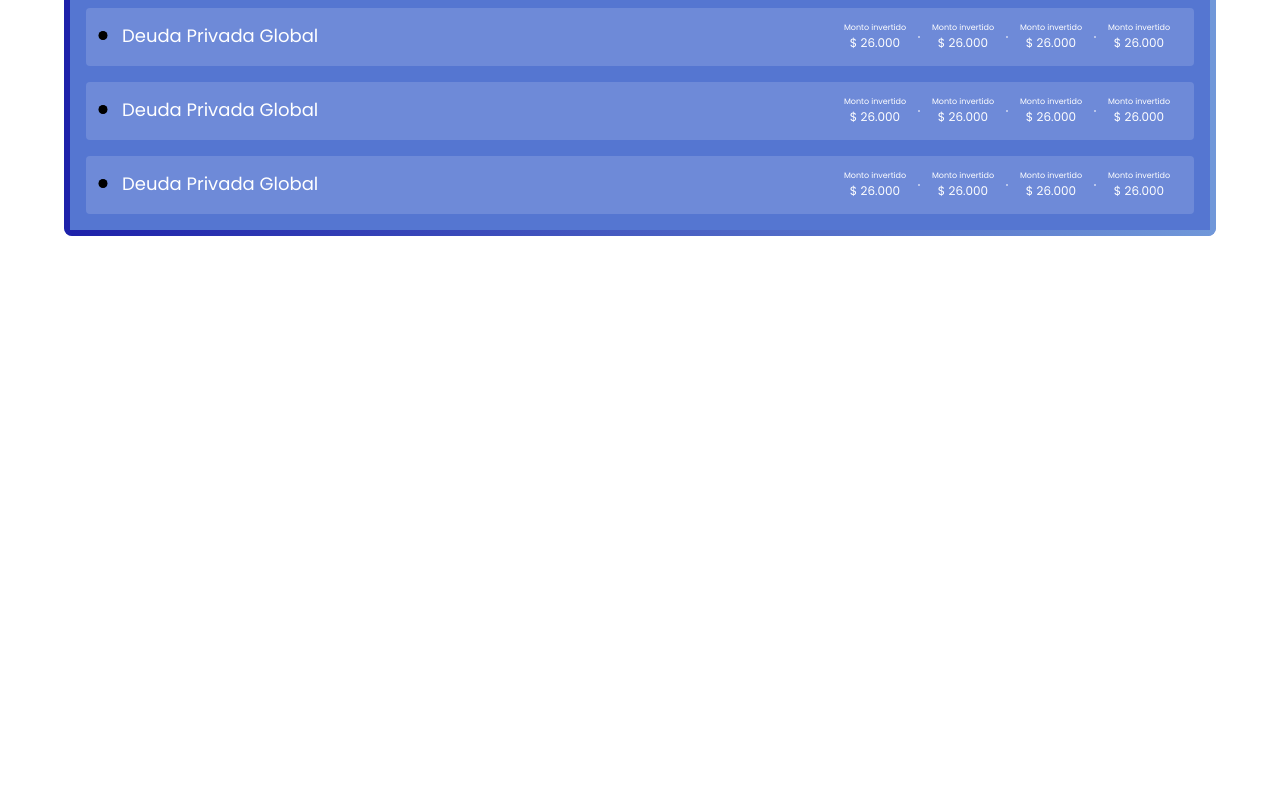
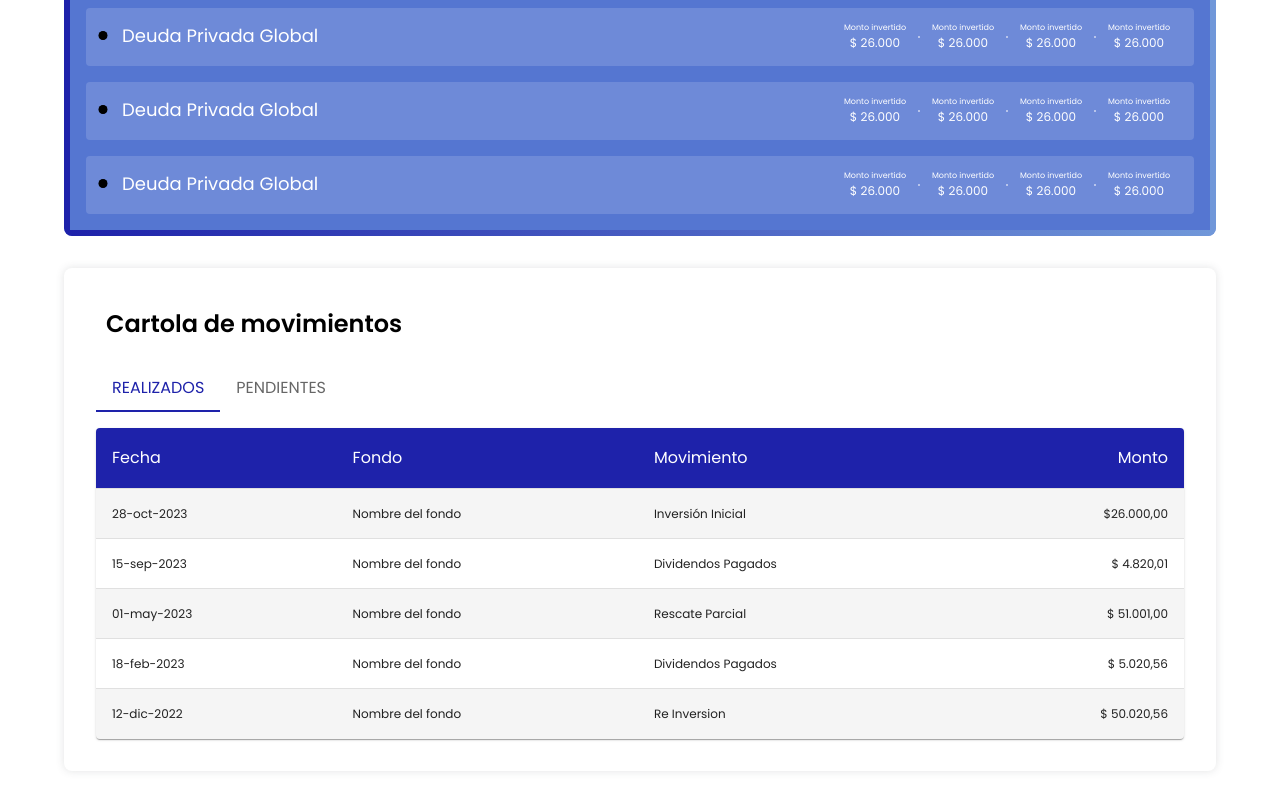
Before and after one commit to PandaDesigner/xcala-mui, a React (Vite) app: page / in a window 1280 px wide. Shown: the part 1538-2338 px from the top of the page. Before the commit the page ends 1838 px from the top, so only its background shows below. Built offline with nearby package versions, Linux system fonts and the light colour scheme; a web font is replaced by a local one.

Commit message:
fin section detalle de inversion

```diff
--- a/src/components/InvertedPortfolioView/components/BodyInvertedPortfolio.jsx
+++ b/src/components/InvertedPortfolioView/components/BodyInvertedPortfolio.jsx
@@ -1,5 +1,7 @@
-import {Divider, Stack, Typography, styled} from '@mui/material'
+import {Box, Divider, Stack, Tab, Tabs, Typography, styled} from '@mui/material'
 import {ItemDescription} from './itemDescription'
+import {TabletInverted} from './TabletInverted'
+import {useState} from 'react'
 
 const SectionGeneralCondit = styled(Stack)({
   position: 'relative',
@@ -250,7 +252,70 @@ const SectionDistribucion = styled(Stack)({
   width: '100%',
 })
 
+const ContentTitleTable = styled(Stack)({
+  display: 'flex',
+  position: 'relative',
+  isolation: 'isolate',
+  flexDirection: 'row',
+  justifyContent: 'flex-start',
+  alignItems: 'center',
+  padding: '10px',
+  boxSizing: 'border-box',
+  alignSelf: 'stretch',
+  margin: '0px',
+})
+const TitleTableName = styled(Typography)({
+  textAlign: 'center',
+  whiteSpace: 'pre-wrap',
+  fontSynthesis: 'none',
+  color: 'rgba(0, 0, 0, 1)',
+  fontStyle: 'normal',
+  fontFamily: 'Poppins',
+  fontWeight: '600',
+  fontSize: '24px',
+  letterSpacing: '0px',
+  textDecoration: 'none',
+  textTransform: 'none',
+  margin: '0px',
+})
+
+/**Tabs Component */
+/*
+const CustomTabPanel = (props) => {
+  const {children, value, index, ...other} = props
+  return (
+    <Box
+      role='tabpanel'
+      hidden={value !== index}
+      id={`simple-tabpanel-${index}`}
+      aria-labelledby={`simple-tab-${index}`}
+      {...other}
+    >
+      {value === index && <Box sx={{p: 3}}>{children}</Box>}
+    </Box>
+  )
+}
+
+CustomTabPanel.propTypes = {
+  children: PropTypes.node,
+  index: PropTypes.number.isRequired,
+  value: PropTypes.number.isRequired,
+}
+
+const a11yProps = (index) => {
+  return {
+    id: `simple-tab-${index}`,
+    'aria-controls': `simple-tabpanel-${index}`,
+  }
+}
+*/
 export const BodyInvertedPortfolio = () => {
+  const [value, setValue] = useState(0)
+
+  const handleChange = (event, newValue) => {
+    setValue(newValue)
+  }
+
   return (
     <Stack
       sx={{
@@ -357,6 +422,37 @@ export const BodyInvertedPortfolio = () => {
           </SectionDistribucion>
         </DistributionValue>
       </Stack>
+      <Stack
+        sx={{
+          backgroundColor: 'rgba(255, 255, 255, 1)',
+          borderRadius: '8px',
+          display: 'flex',
+          position: 'relative',
+          isolation: 'isolate',
+          flexDirection: 'column',
+          justifyContent: 'flex-start',
+          alignItems: 'flex-start',
+          padding: '32px',
+          boxSizing: 'border-box',
+          boxShadow: '0px 0px 8px rgba(61, 64, 75, 0.15)',
+        }}
+      >
+        <ContentTitleTable>
+          <TitleTableName variant='h2'>Cartola de movimientos</TitleTableName>
+        </ContentTitleTable>
+        <Box sx={{width: '100%', my: 2}}>
+          <Tabs
+            onChange={handleChange}
+            value={value}
+            aria-label='Tabs where selection follows focus'
+            selectionFollowsFocus
+          >
+            <Tab label='Realizados' />
+            <Tab label='Pendientes' />
+          </Tabs>
+        </Box>
+        <TabletInverted />
+      </Stack>
     </Stack>
   )
 }
--- /dev/null
+++ b/src/components/InvertedPortfolioView/components/TabletInverted.jsx
@@ -0,0 +1,120 @@
+import {
+  Paper,
+  Table,
+  TableBody,
+  TableCell,
+  TableContainer,
+  TableHead,
+  TableRow,
+  styled,
+  tableCellClasses,
+} from '@mui/material'
+
+const StyledTableCell = styled(TableCell)(({theme}) => ({
+  [`&.${tableCellClasses.head}`]: {
+    backgroundColor: '#1E22AA',
+    color: theme.palette.common.white,
+  },
+  [`&.${tableCellClasses.body}`]: {
+    fontSize: 12,
+  },
+}))
+
+const StyledTableRow = styled(TableRow)(({theme}) => ({
+  '&:nth-of-type(odd)': {
+    backgroundColor: theme.palette.action.hover,
+  },
+  // hide last border
+  '&:last-child td, &:last-child th': {
+    border: 0,
+  },
+}))
+
+function createData(
+  timeInverted,
+  fundName,
+  investmentMovement,
+  Amountinvested
+) {
+  return {timeInverted, fundName, investmentMovement, Amountinvested}
+}
+
+const rows = [
+  createData(
+    '28-oct-2023',
+    'Nombre del fondo',
+    'Inversión Inicial',
+    '$26.000,00'
+  ),
+  createData(
+    '15-sep-2023',
+    'Nombre del fondo',
+    'Dividendos Pagados',
+    '$ 4.820,01'
+  ),
+  createData(
+    '01-may-2023',
+    'Nombre del fondo',
+    'Rescate Parcial',
+    '$ 51.001,00'
+  ),
+  createData(
+    '18-feb-2023',
+    'Nombre del fondo',
+    'Dividendos Pagados',
+    '$ 5.020,56'
+  ),
+  createData('12-dic-2022', 'Nombre del fondo', 'Re Inversion', '$ 50.020,56'),
+]
+
+export const TabletInverted = () => {
+  return (
+    <>
+      <TableContainer component={Paper}>
+        <Table sx={{minWidth: 520}} aria-label='customized table'>
+          <TableHead>
+            <TableRow>
+              <StyledTableCell>Fecha</StyledTableCell>
+              <StyledTableCell rowSpan='2'>Fondo</StyledTableCell>
+              <StyledTableCell>Movimiento</StyledTableCell>
+              <StyledTableCell align='right'>Monto</StyledTableCell>
+            </TableRow>
+          </TableHead>
+          <TableBody>
+            {rows.map(
+              ({
+                timeInverted,
+                fundName,
+                investmentMovement,
+                Amountinvested,
+              }) => {
+                console.log({
+                  timeInverted,
+                  fundName,
+                  investmentMovement,
+                  Amountinvested,
+                })
+                return (
+                  <StyledTableRow key={timeInverted}>
+                    <StyledTableCell component='th' scope='row'>
+                      {timeInverted}
+                    </StyledTableCell>
+                    <StyledTableCell component='th' scope='row'>
+                      {fundName}
+                    </StyledTableCell>
+                    <StyledTableCell component='th' scope='row'>
+                      {investmentMovement}
+                    </StyledTableCell>
+                    <StyledTableCell align='right' component='th' scope='row'>
+                      {Amountinvested}
+                    </StyledTableCell>
+                  </StyledTableRow>
+                )
+              }
+            )}
+          </TableBody>
+        </Table>
+      </TableContainer>
+    </>
+  )
+}
```
